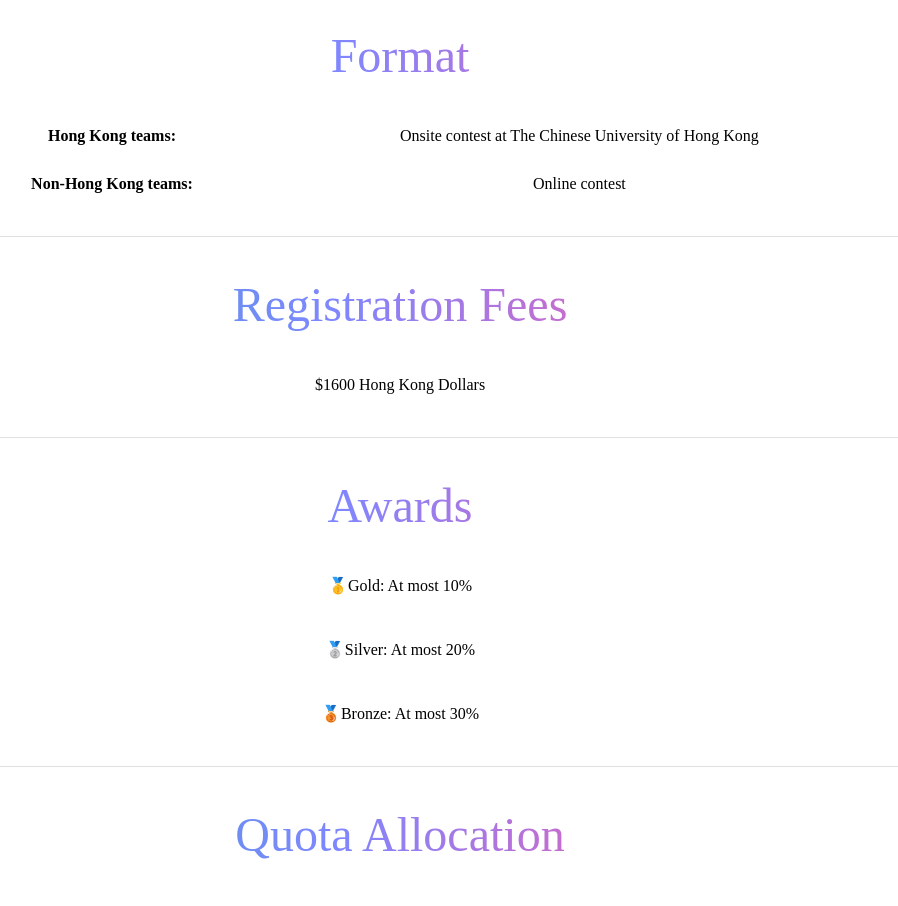
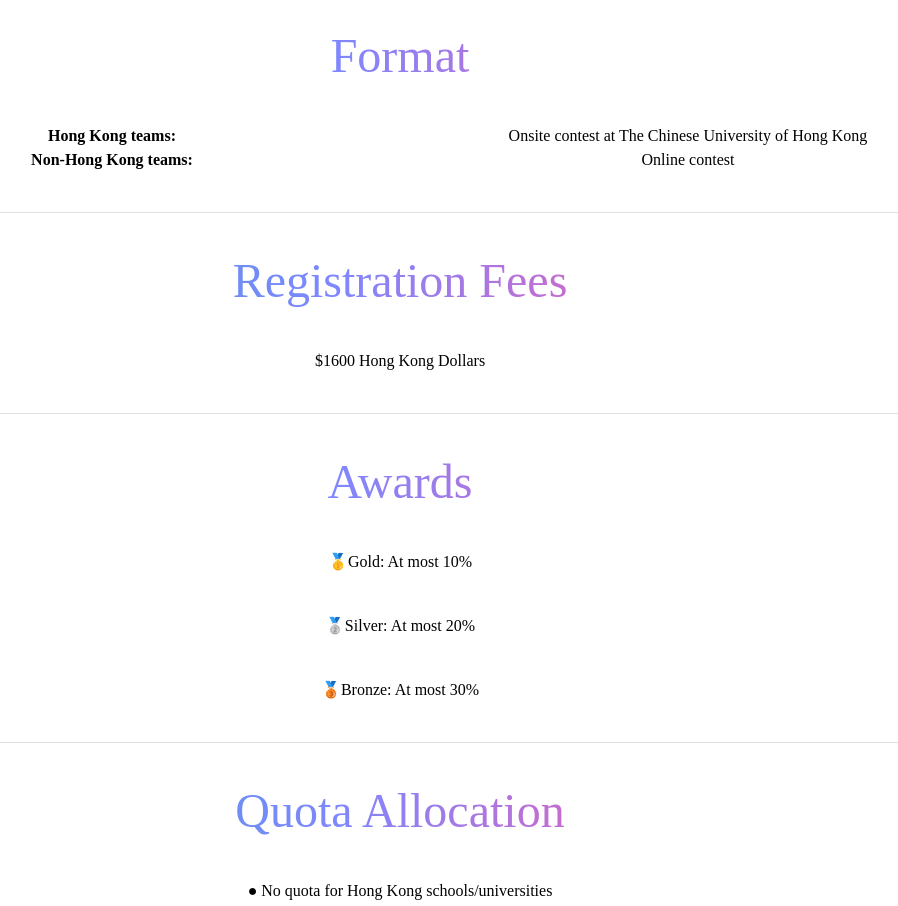
Before and after one commit to Circle-ma/ICPC, a React (Vite) app: page / in a window 1280 px wide. Shown: the part 920-1826 px from the top of the page, without its empty margins (240-1138 px from the left). Built offline with nearby package versions, Linux system fonts and the light colour scheme; a web font is replaced by a local one.

Commit message:
fixed bug

```diff
--- a/src/Homecomponents/Format.tsx
+++ b/src/Homecomponents/Format.tsx
@@ -16,23 +16,34 @@ export default function Format() {
       >
         Format
       </Typography>
+      <Box marginY={5}></Box>
       <Container>
         <Grid container>
-          <Grid xs={6}>
-            <Typography fontWeight={"bold"} align="center">
-              Hong Kong teams:
-            </Typography>
-            <Typography fontWeight={"bold"} align="center" marginTop={3}>
-              Non-Hong Kong teams:
-            </Typography>
+          <Grid xs={12}>
+            <Grid container>
+              <Grid xs={12} sm={6}>
+                <Typography fontWeight={"bold"} align="center">
+                  Hong Kong teams:
+                </Typography>
+              </Grid>
+              <Grid xs={12} sm={6}>
+                <Typography align="center">
+                  Onsite contest at The Chinese University of Hong Kong
+                </Typography>
+              </Grid>
+            </Grid>
           </Grid>
-          <Grid>
-            <Typography align="center">
-              Onsite contest at The Chinese University of Hong Kong
-            </Typography>
-            <Typography align="center" marginTop={3}>
-              Online contest
-            </Typography>
+          <Grid xs={12}>
+            <Grid container>
+              <Grid xs={12} sm={6}>
+                <Typography fontWeight={"bold"} align="center">
+                  Non-Hong Kong teams:
+                </Typography>
+              </Grid>
+              <Grid xs={12} sm={6}>
+                <Typography align="center">Online contest</Typography>
+              </Grid>
+            </Grid>
           </Grid>
         </Grid>
       </Container>
--- a/src/Homecomponents/OC.tsx
+++ b/src/Homecomponents/OC.tsx
@@ -29,9 +29,9 @@ function ColumnsGrid() {
   return (
     <Box sx={{ flexGrow: 1 }}>
       <Grid container>
-        <Grid xs={6}>
+        <Grid xs={12} sm={6}>
           <Grid container>
-            <Grid xs={6}>
+            <Grid xs={12} sm={6}>
               <Typography
                 fontSize={15}
                 fontWeight="bold"
@@ -41,7 +41,7 @@ function ColumnsGrid() {
                 Regional Contest Director
               </Typography>
             </Grid>
-            <Grid xs={6}>
+            <Grid xs={12} sm={6}>
               <Typography fontSize={15} marginTop={2} align="center">
                 Siu On Chan
               </Typography>
@@ -79,9 +79,9 @@ function ColumnsGrid() {
             </Grid>
           </Grid>
         </Grid> */}
-        <Grid xs={6}>
+        <Grid xs={12} sm={6}>
           <Grid container>
-            <Grid xs={6}>
+            <Grid xs={12} sm={6}>
               <Typography
                 fontSize={15}
                 fontWeight="bold"
@@ -91,7 +91,7 @@ function ColumnsGrid() {
                 Other Committee Members
               </Typography>
             </Grid>
-            <Grid xs={6}>
+            <Grid xs={12} sm={6}>
               <Typography fontSize={15} marginTop={2} align="center">
                 Jimmy Lee
               </Typography>
@@ -144,9 +144,9 @@ function ColumnsGrid() {
             </Grid>
           </Grid>
         </Grid> */}
-        <Grid xs={6}>
+        <Grid xs={12} sm={6}>
           <Grid container>
-            <Grid xs={6}>
+            <Grid xs={12} sm={6}>
               <Typography
                 fontSize={15}
                 fontWeight="bold"
@@ -156,7 +156,7 @@ function ColumnsGrid() {
                 Webmasters
               </Typography>
             </Grid>
-            <Grid xs={6}>
+            <Grid xs={12} sm={6}>
               <Typography fontSize={15} marginTop={4} align="center">
                 Yu Ying Ma
               </Typography>
```
Also changed, not shown: public/icpc2023-01.svg (added), 1 other file (tests, documents, lock files or other folders).
